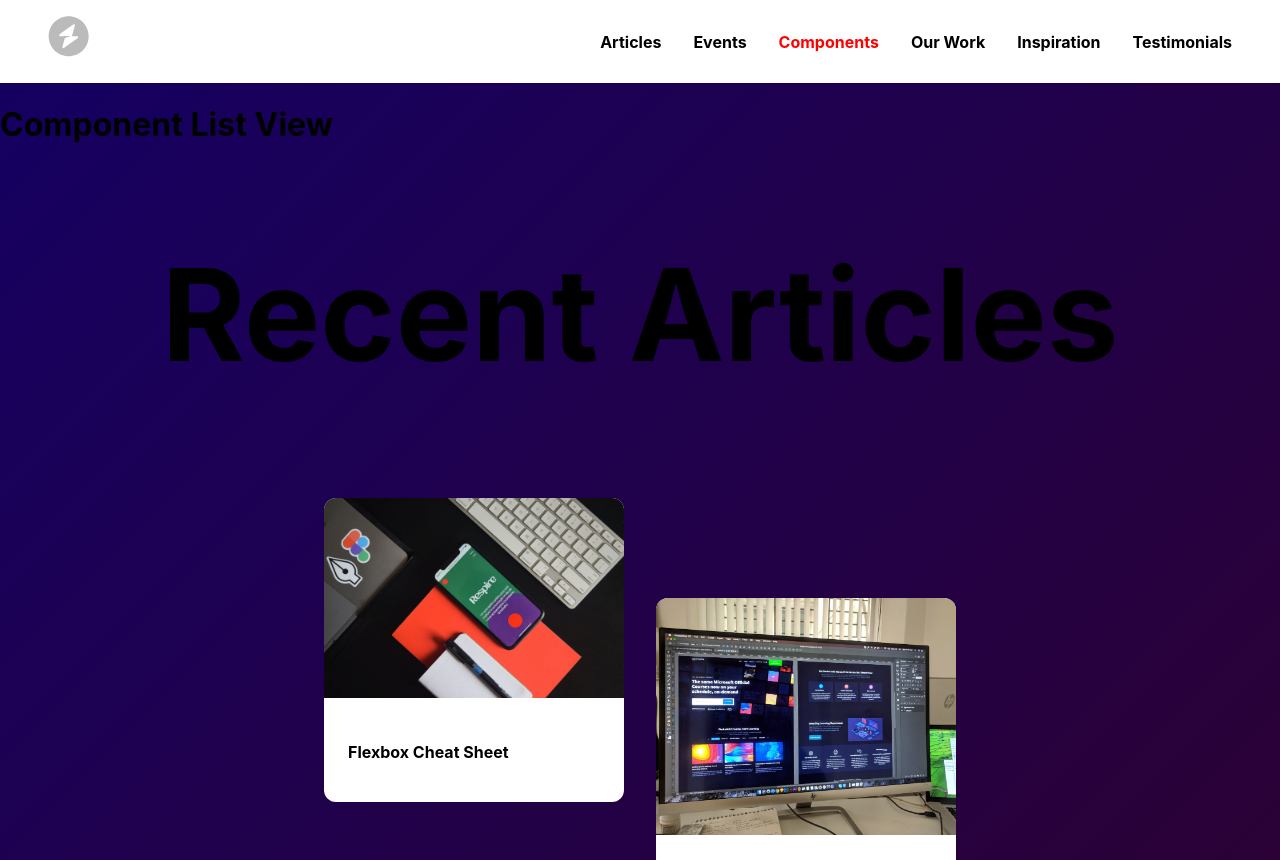
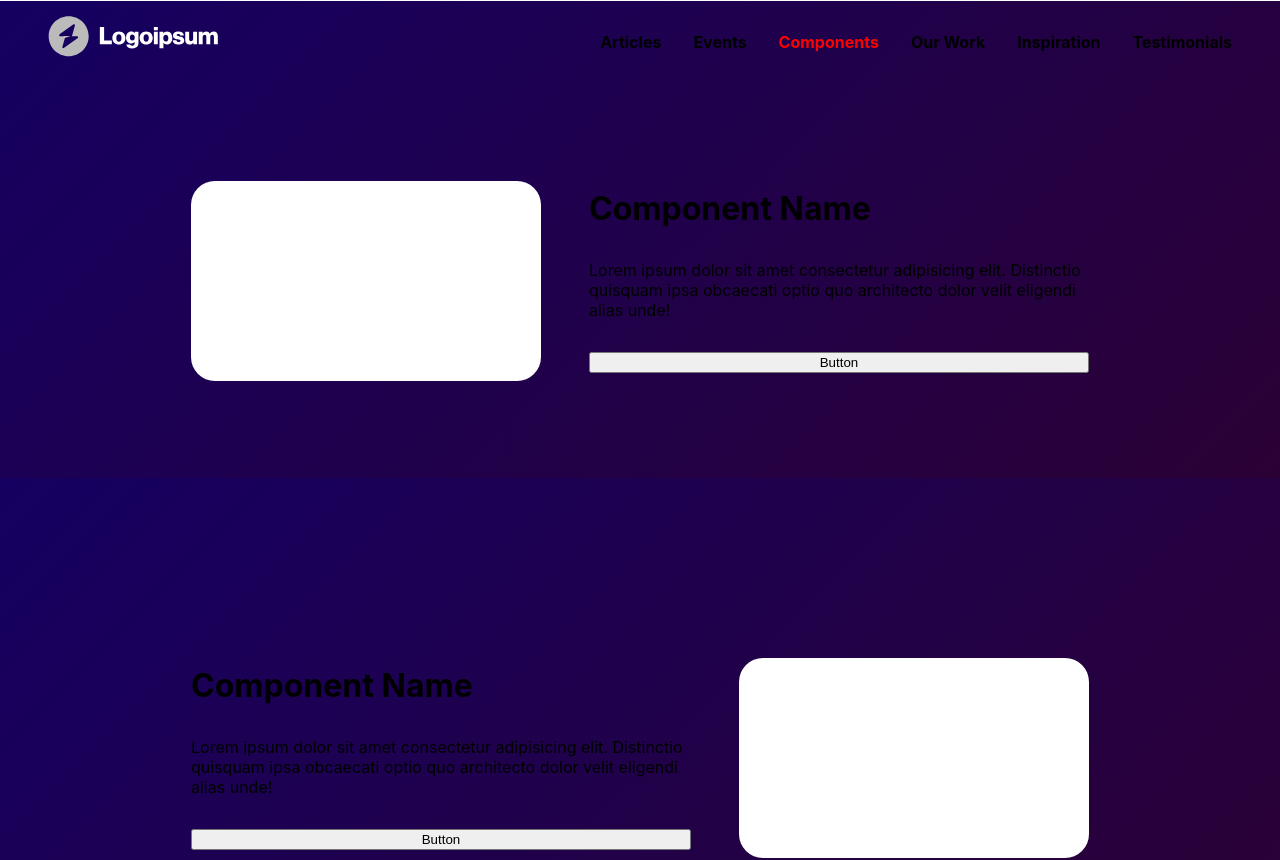
Before and after one commit to SimonAlmers/AlmersAgency, a Next.js app: page /components in a window 1280 px wide. Shown: the top 860 px of the page. Built offline with nearby package versions, Linux system fonts and the light colour scheme.

Commit message:
Update component demo boiler plate

```diff
--- a/src/components/Blocks/ComponentDemoBlock/ComponentDemoBlock.tsx
+++ b/src/components/Blocks/ComponentDemoBlock/ComponentDemoBlock.tsx
@@ -8,31 +8,48 @@ const StyledBlock = styled("section", {
   padding: 48,
   minHeight: "70vh",
   display: "flex",
-  flexDirection: "column",
   justifyContent: "center",
   alignItems: "center",
+  columnGap: 48,
   h1: {
-    fontSize: "8rem",
+    fontSize: "2rem",
+  },
+  ".component": {
+    backgroundColor: "white",
+    borderRadius: 24,
+    width: 350,
+    height: 200,
+  },
+  ".info": {
+    "p, h1": {
+      margin: 0,
+    },
+    maxWidth: 500,
+    display: "flex",
+    flexDirection: "column",
+    rowGap: 32,
   },
 });
 
-const ComponentDemoBlock = ({ bgImage }: { bgImage?: string }) => {
+const ComponentDemoBlock = ({
+  order = "normal",
+}: {
+  order?: "normal" | "reversed";
+}) => {
   return (
     <StyledBlock>
-      <h1>Recent Articles</h1>
       <div
-        style={{
-          display: "flex",
-          alignItems: "start",
-          justifyContent: "center",
-          columnGap: 32,
-        }}
-      >
-        <ArticleCard article={articleList["54398"]} />
-        <ArticleCard
-          style={{ marginTop: 100 }}
-          article={articleList["87927"]}
-        />
+        style={{ order: order === "reversed" ? 1 : 0 }}
+        className="component"
+      />
+      <div className="info">
+        <h1>Component Name</h1>
+        <p>
+          Lorem ipsum dolor sit amet consectetur adipisicing elit. Distinctio
+          quisquam ipsa obcaecati optio quo architecto dolor velit eligendi
+          alias unde!
+        </p>
+        <button>Button</button>
       </div>
     </StyledBlock>
   );
--- a/src/pages/components/index.tsx
+++ b/src/pages/components/index.tsx
@@ -3,10 +3,10 @@ import ComponentDemoBlock from "components/Blocks/ComponentDemoBlock";
 const ComponentListViewPage = () => {
   return (
     <div>
-      <h1>Component List View</h1>
       <ComponentDemoBlock />
+      <ComponentDemoBlock order="reversed" />
       <ComponentDemoBlock />
-      <ComponentDemoBlock />
+      <ComponentDemoBlock order="reversed" />
       <ComponentDemoBlock />
     </div>
   );
```
